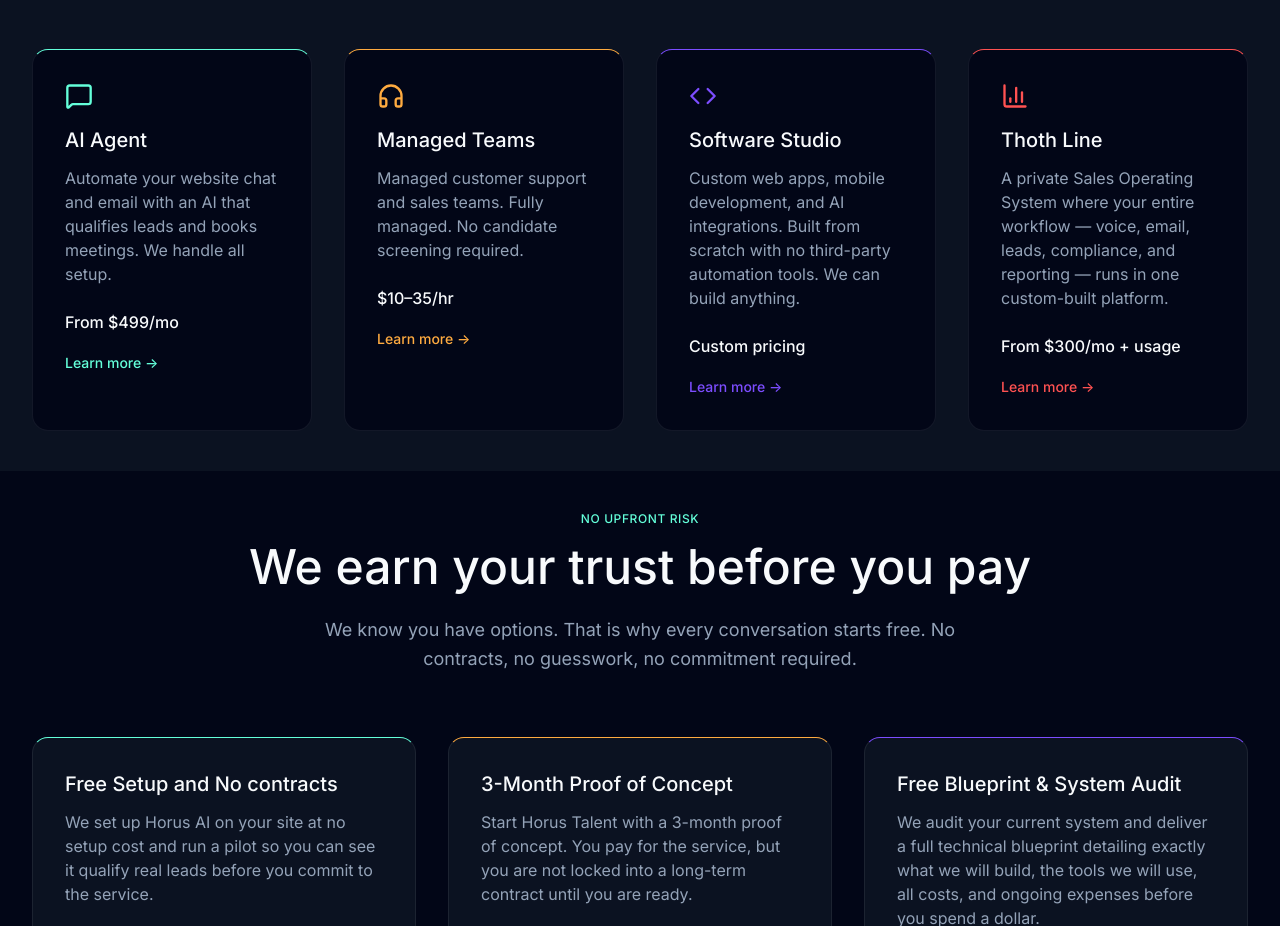
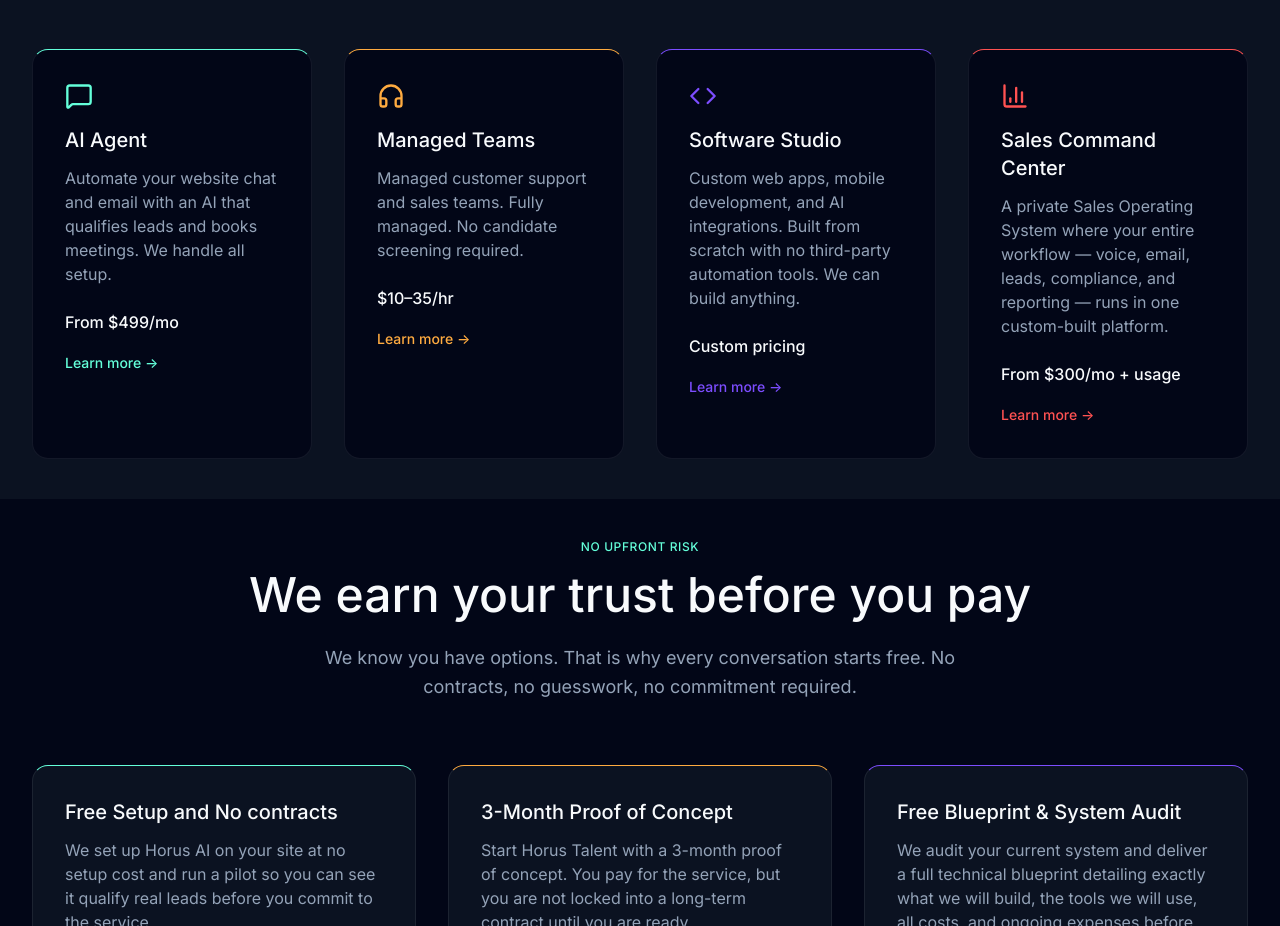
Before and after one commit to right-spc/horusdesk-website-v2, a React (Vite) app: page / in a window 1280 px wide. Shown: the part 840-1766 px from the top of the page. Built offline with nearby package versions, Linux system fonts and the light colour scheme; no server answers.

Commit message:
chore: update SEO, llms.txt, and site-wide references for Sales Command Center

```diff
--- a/src/components/shared/ThothLinePricingCalculator.tsx
+++ b/src/components/shared/ThothLinePricingCalculator.tsx
@@ -401,7 +401,7 @@
               <span className="text-white font-medium">{currency.format(typicalStack)}</span>
             </p>
             <p className="text-sm text-[#64FFDA] font-medium mt-1">
-              You save approximately {currency.format(savings)}/mo with Thoth Line
+              You save approximately {currency.format(savings)}/mo with Sales Command Center
             </p>
           </div>
         )}
--- a/src/data/siteRoutes.ts
+++ b/src/data/siteRoutes.ts
@@ -96,17 +96,17 @@
   },
   {
     path: '/sales-command-center',
-    title: 'Thoth Line — Sales Operating System | Plans & Pricing | Horus Desk',
+    title: 'Sales Command Center — Sales Operating System | Plans & Pricing | Horus Desk',
     description:
-      'Thoth Line replaces your 6-12 tool sales stack with one custom-programmed platform. Voice, email, leads, compliance, and reporting in a single system.',
-    ogTitle: 'Thoth Line — Sales Operating System | Plans & Pricing',
+      'Sales Command Center replaces your 6-12 tool sales stack with one custom-programmed platform. Voice, email, leads, compliance, and reporting in a single system.',
+    ogTitle: 'Sales Command Center — Sales Operating System | Plans & Pricing',
     ogDescription:
-      'Thoth Line replaces your 6-12 tool sales stack with one custom-programmed platform. Voice, email, leads, compliance, and reporting in a single system.',
+      'Sales Command Center replaces your 6-12 tool sales stack with one custom-programmed platform. Voice, email, leads, compliance, and reporting in a single system.',
     ogType: 'product',
     ogImage: DEFAULT_IMAGE,
-    twitterTitle: 'Thoth Line — Sales Operating System | Plans & Pricing',
+    twitterTitle: 'Sales Command Center — Sales Operating System | Plans & Pricing',
     twitterDescription:
-      'Thoth Line replaces your 6-12 tool sales stack with one custom-programmed platform. Voice, email, leads, compliance, and reporting in a single system.',
+      'Sales Command Center replaces your 6-12 tool sales stack with one custom-programmed platform. Voice, email, leads, compliance, and reporting in a single system.',
     twitterImage: DEFAULT_IMAGE,
     canonicalUrl: 'https://horusdesk.com/sales-command-center',
     priority: 0.7,
--- a/src/pages/ThothLinePage.tsx
+++ b/src/pages/ThothLinePage.tsx
@@ -31,23 +31,23 @@
 const serviceSchema = {
   '@context': 'https://schema.org',
   '@type': 'Service',
-  name: 'Thoth Line',
+  name: 'Sales Command Center',
   provider: {
     '@type': 'Organization',
     name: 'Horus Desk',
   },
   description:
-    'Thoth Line is a private, custom-programmed Sales Operating System that replaces the typical 6-12 tool sales stack with one unified platform.',
+    'Sales Command Center is a private, custom-programmed Sales Operating System that replaces the typical 6-12 tool sales stack with one unified platform.',
   areaServed: 'Global',
 };
 
 const howToSchema = generateHowToSchema({
-  name: 'How Thoth Line setup works',
+  name: 'How Sales Command Center setup works',
   description: 'A 3-step process from discovery to deployment for your custom Sales Operating System.',
   url: 'https://horusdesk.com/sales-command-center',
   steps: [
     { name: 'Discovery', text: 'You tell us your workflow: stages, routing rules, compliance needs, campaigns.', anchor: 'discovery' },
-    { name: 'Programming', text: 'We build your exact process into Thoth Line: IVR, lead distribution, dispositions, email sequences — all hard-coded.', anchor: 'programming' },
+    { name: 'Programming', text: 'We build your exact process into Sales Command Center: IVR, lead distribution, dispositions, email sequences — all hard-coded.', anchor: 'programming' },
     { name: 'Deployment', text: 'Your team logs in. One URL. One system. As fast as 3 days depending on complexity.', anchor: 'deployment' },
   ],
 });
@@ -83,16 +83,16 @@
   return (
     <>
       <SEOHead
-        title="Thoth Line — Sales Operating System | Plans & Pricing | Horus Desk"
-        description="Thoth Line replaces your 6-12 tool sales stack with one custom-programmed platform. Voice, email, leads, compliance, and reporting in a single system."
+        title="Sales Command Center — Sales Operating System | Plans & Pricing | Horus Desk"
+        description="Sales Command Center replaces your 6-12 tool sales stack with one custom-programmed platform. Voice, email, leads, compliance, and reporting in a single system."
         canonicalUrl="https://horusdesk.com/sales-command-center"
         ogType="product"
-        ogTitle="Thoth Line | Private Sales Operating System"
-        ogDescription="Thoth Line replaces your 6-12 tool sales stack with one custom-programmed platform. Voice, email, leads, compliance, and reporting in a single system."
+        ogTitle="Sales Command Center | Private Sales Operating System"
+        ogDescription="Sales Command Center replaces your 6-12 tool sales stack with one custom-programmed platform. Voice, email, leads, compliance, and reporting in a single system."
         ogUrl="https://horusdesk.com/sales-command-center"
         ogImage="https://horusdesk.com/og-default.png"
-        twitterTitle="Thoth Line | Private Sales Operating System"
-        twitterDescription="Thoth Line replaces your 6-12 tool sales stack with one custom-programmed platform. Voice, email, leads, compliance, and reporting in a single system."
+        twitterTitle="Sales Command Center | Private Sales Operating System"
+        twitterDescription="Sales Command Center replaces your 6-12 tool sales stack with one custom-programmed platform. Voice, email, leads, compliance, and reporting in a single system."
         twitterImage="https://horusdesk.com/og-default.png"
         jsonLd={[organizationSchema, serviceSchema, howToSchema]}
         jsonLdLast={faqPageSchema}
--- a/src/sections/home/ServiceRouterSection.tsx
+++ b/src/sections/home/ServiceRouterSection.tsx
@@ -38,7 +38,7 @@
     link: '/studio',
   },
   {
-    title: 'Thoth Line',
+    title: 'Sales Command Center',
     icon: BarChart3,
     iconColor: 'text-[#FF5252]',
     borderColor: 'border-t-[#FF5252]',
```
Also changed, not shown: public/llms-full.txt, public/llms.txt.
